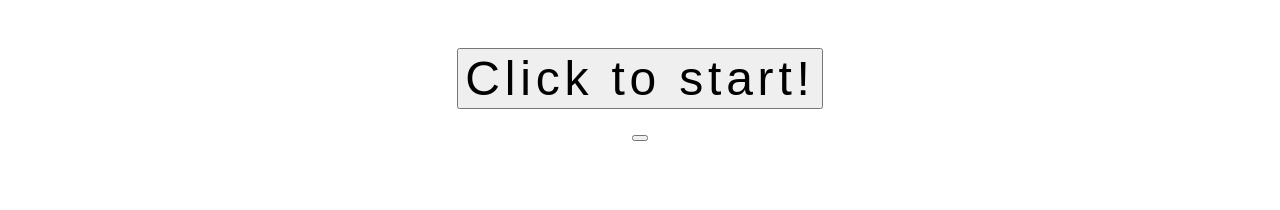
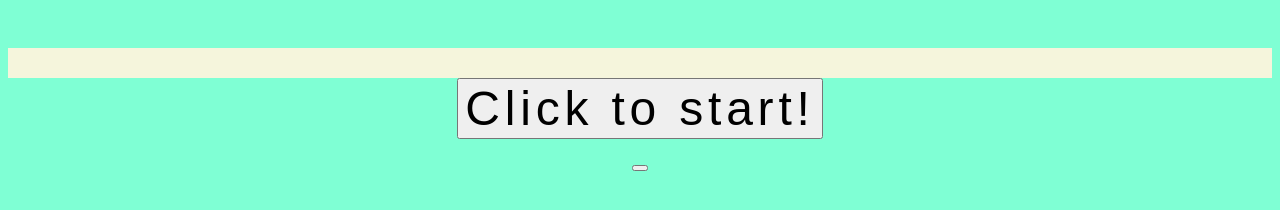
Before and after one commit to kuro1985345/typing, a plain HTML site: page index.html in a window 1280 px wide. Drawn offline with Linux system fonts and the light colour scheme.

Commit message:
ちょっとした変更

```diff
--- a/css/styles.css
+++ b/css/styles.css
@@ -1,7 +1,15 @@
+.header {
+  background-color: beige;
+  background-size: cover;
+  background-position: center;
+  height: 30px;
+}
+
 body {
   padding-top: 40px;
   font-family: 'Courier New', monospace;
   text-align: center;
+  background-color: aquamarine;
 }
 
 #target {
@@ -9,5 +17,5 @@ body {
   letter-spacing: .1em;
 }
 #reset{
-  text-align: center
+  text-align: center;
 }
--- a/index.html
+++ b/index.html
@@ -6,6 +6,8 @@
   <link rel="stylesheet" href="css/styles.css">
 </head>
 <body>
+  <header class="header">
+  </header>
   <button id="target">Click to start!</button>
   <p id="result"></p>
   <button id="reset"></button>
```
